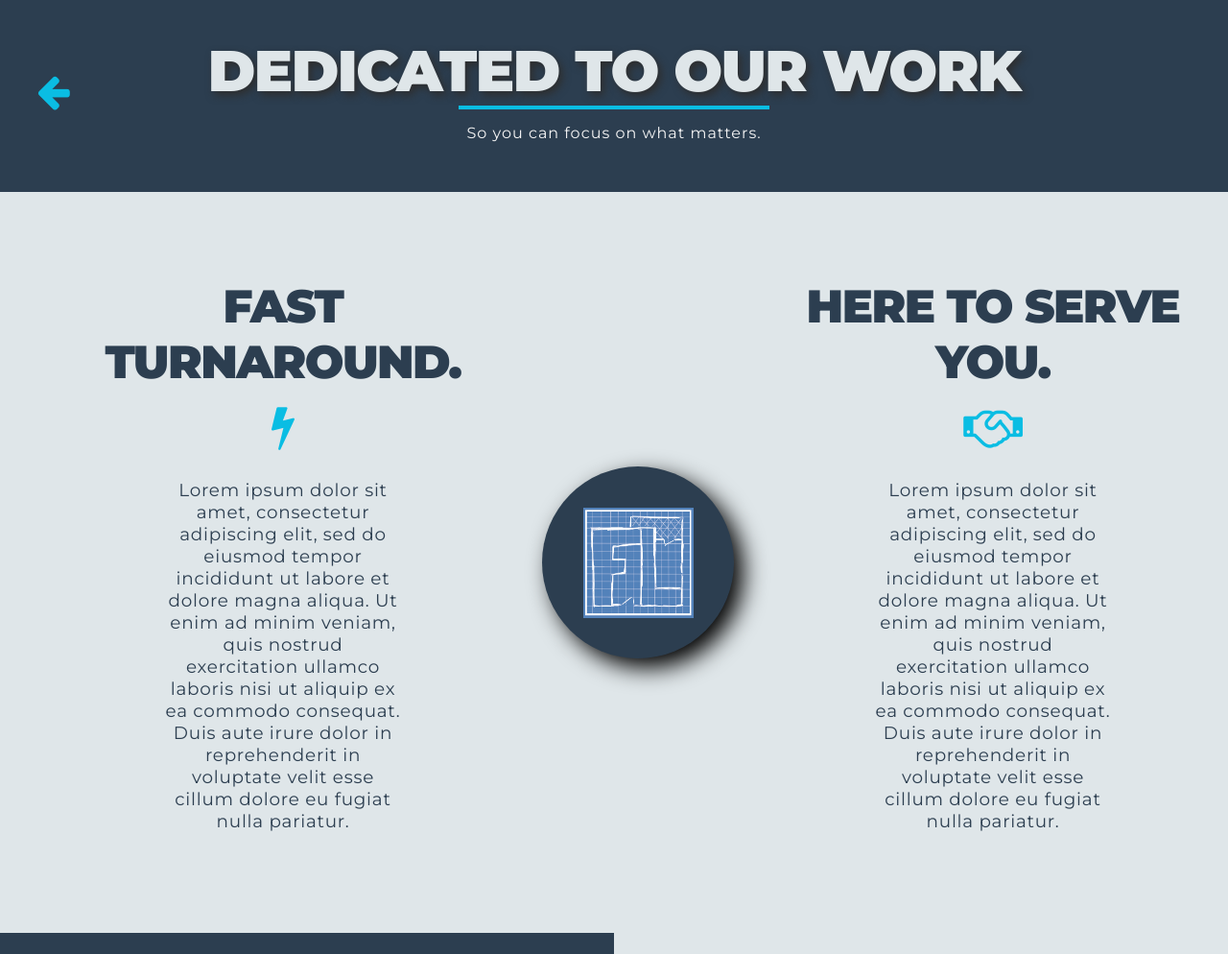
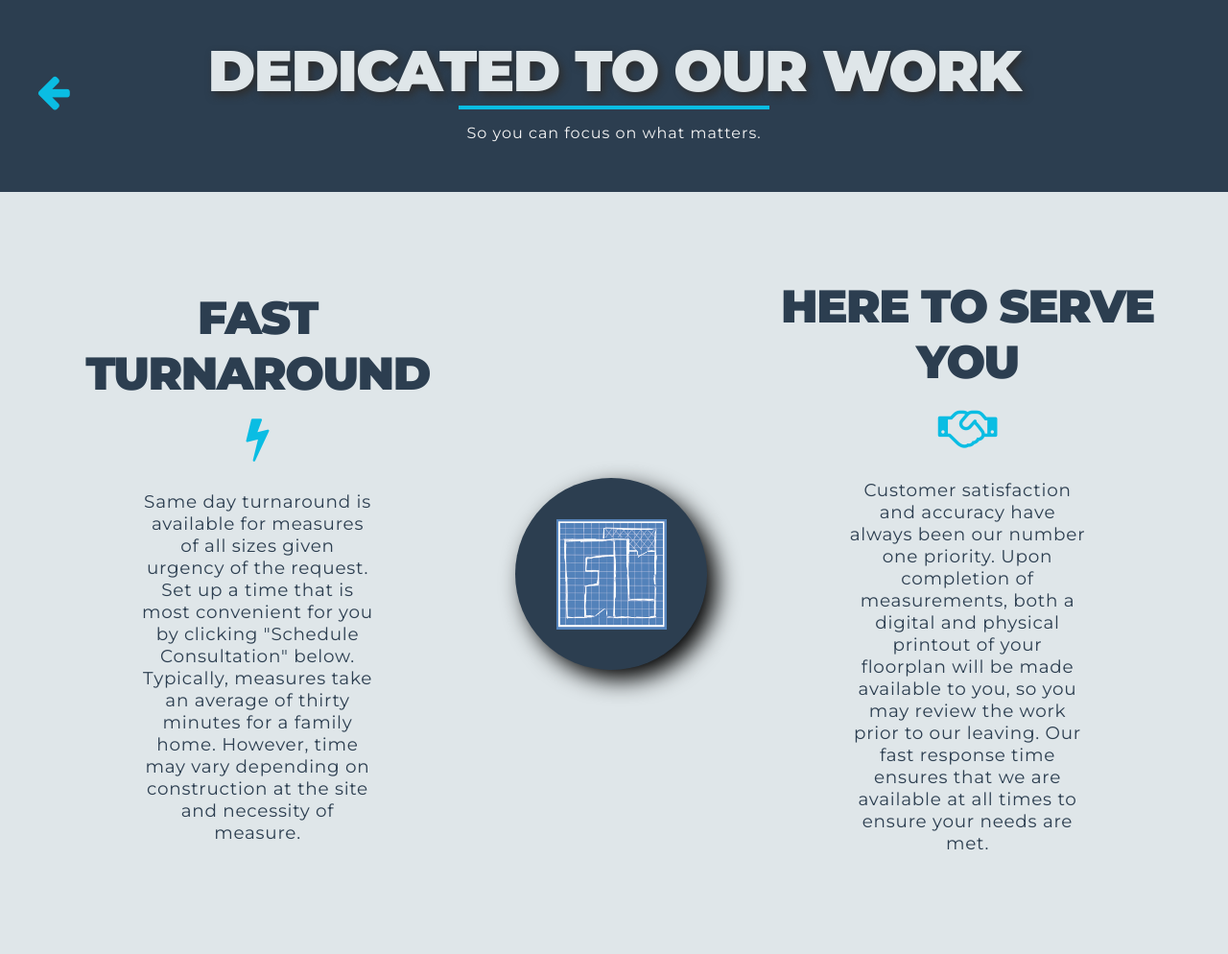
Before and after one commit to d-milisits/fl-floor-plans, a PHP site: page /about.html in a window 1280 px wide; the page is wider, and only the part inside the window is pictured. Shown: the top 994 px of that part at 96% size. Run offline with PHP 8.4, Linux system fonts and the light colour scheme; a map, chart or similar area stays blank; some libraries are stand-ins or nearby versions; grey boxes are pictures that could not be loaded.

Commit message:
text changes!

```diff
--- a/about.html
+++ b/about.html
@@ -21,24 +21,24 @@
       <div class="info-box">
         <div class="two-third">
           <div class="info one animate__animated animate__fadeInLeft">
-            <h1>Fast turnaround.</h1>
+            <h1>Fast turnaround</h1>
             <i class="fa fa-bolt" aria-hidden="true"></i>
-            <p>Lorem ipsum dolor sit amet, consectetur adipiscing elit, sed do eiusmod tempor incididunt ut labore et dolore magna aliqua. Ut enim ad minim veniam, quis nostrud exercitation ullamco laboris nisi ut aliquip ex ea commodo consequat. Duis aute irure dolor in reprehenderit in voluptate velit esse cillum dolore eu fugiat nulla pariatur.</p>
+            <p>Same day turnaround is available for measures of all sizes given urgency of the request. Set up a time that is most convenient for you by clicking "Schedule Consultation" below. Typically, measures take an average of thirty minutes for a family home. However, time may vary depending on construction at the site and necessity of measure.</p>
           </div>
           <div class="cta animate__animated animate__flipInX">
             <div class="circle-logo"></div>
           </div>
           <div class="info two animate__animated animate__fadeInRight">
-            <h1>Here to serve you.</h1>
+            <h1>Here to serve you</h1>
             <i class="fa fa-handshake-o" aria-hidden="true"></i>
-            <p>Lorem ipsum dolor sit amet, consectetur adipiscing elit, sed do eiusmod tempor incididunt ut labore et dolore magna aliqua. Ut enim ad minim veniam, quis nostrud exercitation ullamco laboris nisi ut aliquip ex ea commodo consequat. Duis aute irure dolor in reprehenderit in voluptate velit esse cillum dolore eu fugiat nulla pariatur.</p>
+            <p>Customer satisfaction and accuracy have always been our number one priority. Upon completion of measurements, both a digital and physical printout of your floorplan will be made available to you, so you may review the work prior to our leaving. Our fast response time ensures that we are available at all times to ensure your needs are met.</p>
           </div>
         </div>
       </div>
       <div class="location-box">
         <div class="location-info">
           <i class="fa fa-car" aria-hidden="true"></i>
-          <p>Though primarily located in primarily in Tampa, we are willing to travel throughout the state of Florida. Contact us to find out more and get scheduled!</p>
+          <p>Though primarily located in Tampa, we are willing to travel throughout the state of Florida. Contact us to find out more and get scheduled!</p>
           <a class="btn" href="contact.html">Schedule Consultation</a>
         </div>
         <div class="map">
--- a/app.js
+++ b/app.js
@@ -17,3 +17,7 @@
         image[i].classList.remove('trans-' + i)
     }
 });
+
+function loadAnimtation() {
+    // setTimeout
+}
--- a/css/about.css
+++ b/css/about.css
@@ -1,4 +1,6 @@
 /* GLOBAL */
+html {
+}
 * {
   margin:0;
   padding:0;
@@ -13,10 +15,10 @@
 .about-page {
   max-width: 100vw;
   background-color: #dfe6e9;
+  overflow: hidden;
 }
 .top-greet {
   background-color: #2c3e50;
-  width: 100vw;
   height:200px;
   display:flex;
   flex-direction: column;
@@ -60,6 +62,7 @@
   width:100vw;
   display:flex;
   padding: 65px 25px;
+  padding-left:0;
 }
 .two-third {
   display:flex;
@@ -72,6 +75,7 @@
   justify-content: center;
   align-items: center;
   margin: 25px;
+  max-width: 40%;
 }
 .one {
   animation-delay: .75s;
--- a/index.html
+++ b/index.html
@@ -48,7 +48,7 @@
           <i class="fa fa-clipboard" aria-hidden="true"></i>
           <hr>
           <div class="para" data-aos="fade-left" data-aos-delay="150" data-aos-duration="1500">
-            <p>Created with customer needs in mind, we do not party with any flooring installation service or flooring providers. We began our measuring service in 2016 and measure everything single room jobs to entire properties. Have peace of mind knowing you're receiving the best measuring service available to you.</p>
+            <p>Created with customer needs in mind, we do not party with any flooring installation service or flooring providers. We began our measuring service in 2016 and measure everything from single room jobs to entire properties. Have peace of mind knowing you're receiving the best measuring service available to you.</p>
           </div>
         </div>
       </div>
```
Also changed, not shown: work.html (+5 -4 lines).
